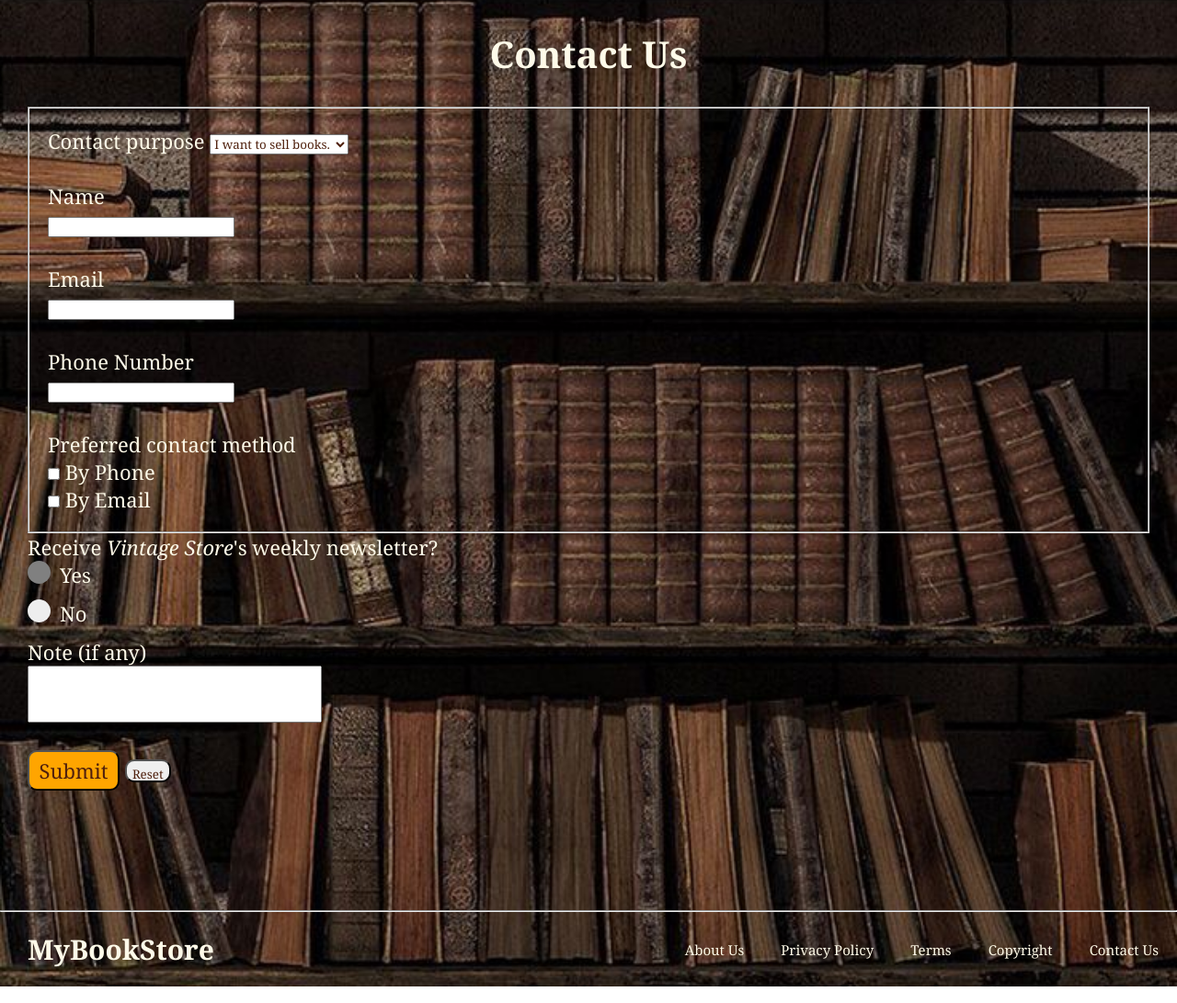
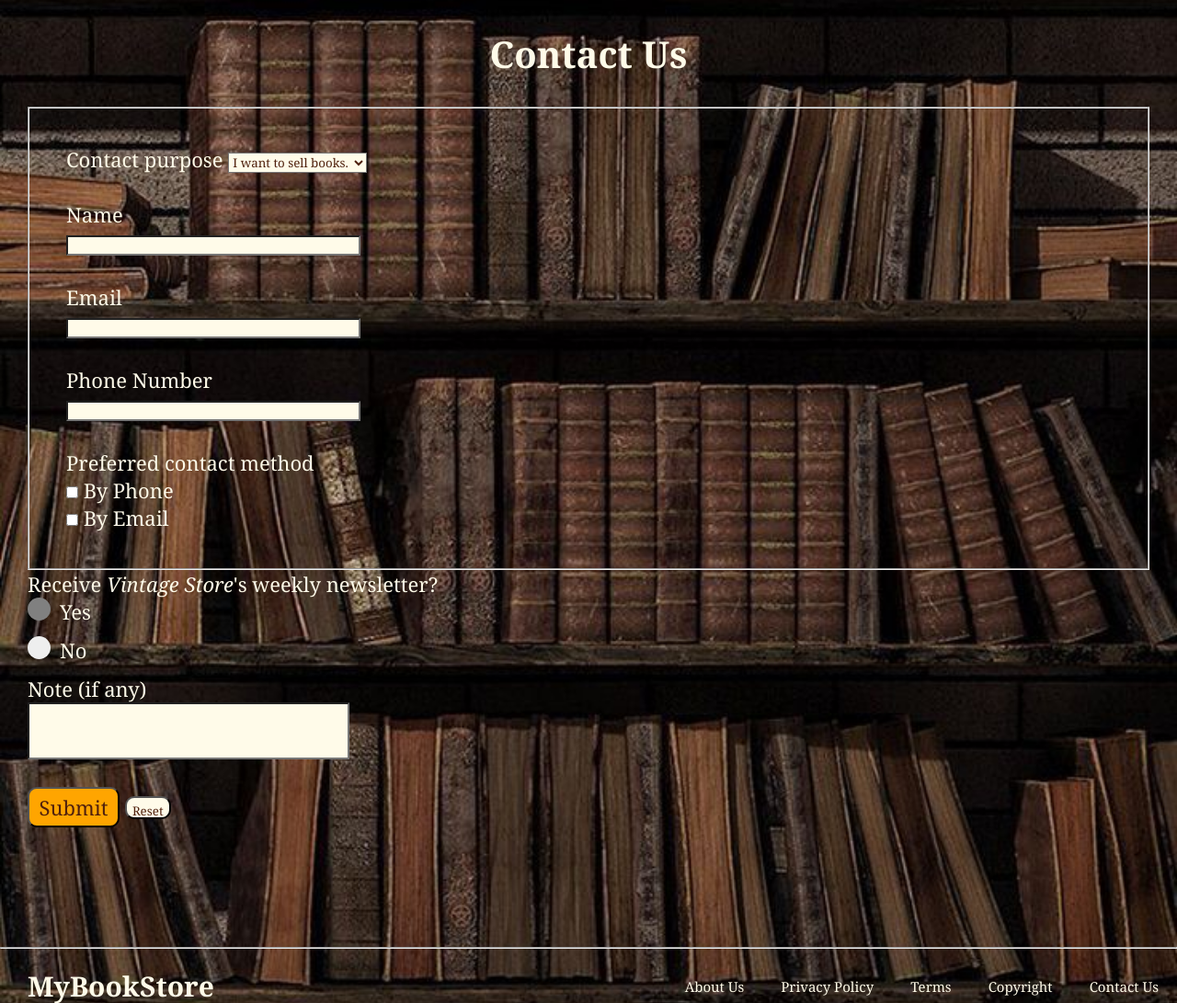
Before and after one commit to giabaodx/COSC2430_Assignment1_s3932184_DoXuanGiaBao, a plain HTML site: page Contact.html in a window 1280 px wide. Shown: the part 235-1326 px from the top of the page at 92% size. Drawn offline with Linux system fonts and the light colour scheme.

Commit message:
Update styles.css while writing contact page.

```diff
--- a/styles.css
+++ b/styles.css
@@ -239,11 +239,15 @@ input{
   color: #4F200D;
 }
 fieldset{
-  padding: 20px;
+  padding: 40px;
 }
 form h2{
   text-align: center;
   font-size: 40px;
+}
+#name, #email, #phone, input[type="textarea"]{
+  width: 320px;
+  background-color: #FFFBE9;
 }
 .YesNo{
   display: block;
@@ -308,11 +312,13 @@ input[type="reset"]{
   height: 25px;
   padding: 5px;
   border-radius: 10px;
+  background-color: #FFFBE9;
 }
 input[type="textarea"]{
-  width: 320px;
+  width: 350px;
   padding: 20px;
 }
 #Contact_purpose{
   color: #4F200D;
+  background-color: #FFFBE9;
 }
```
